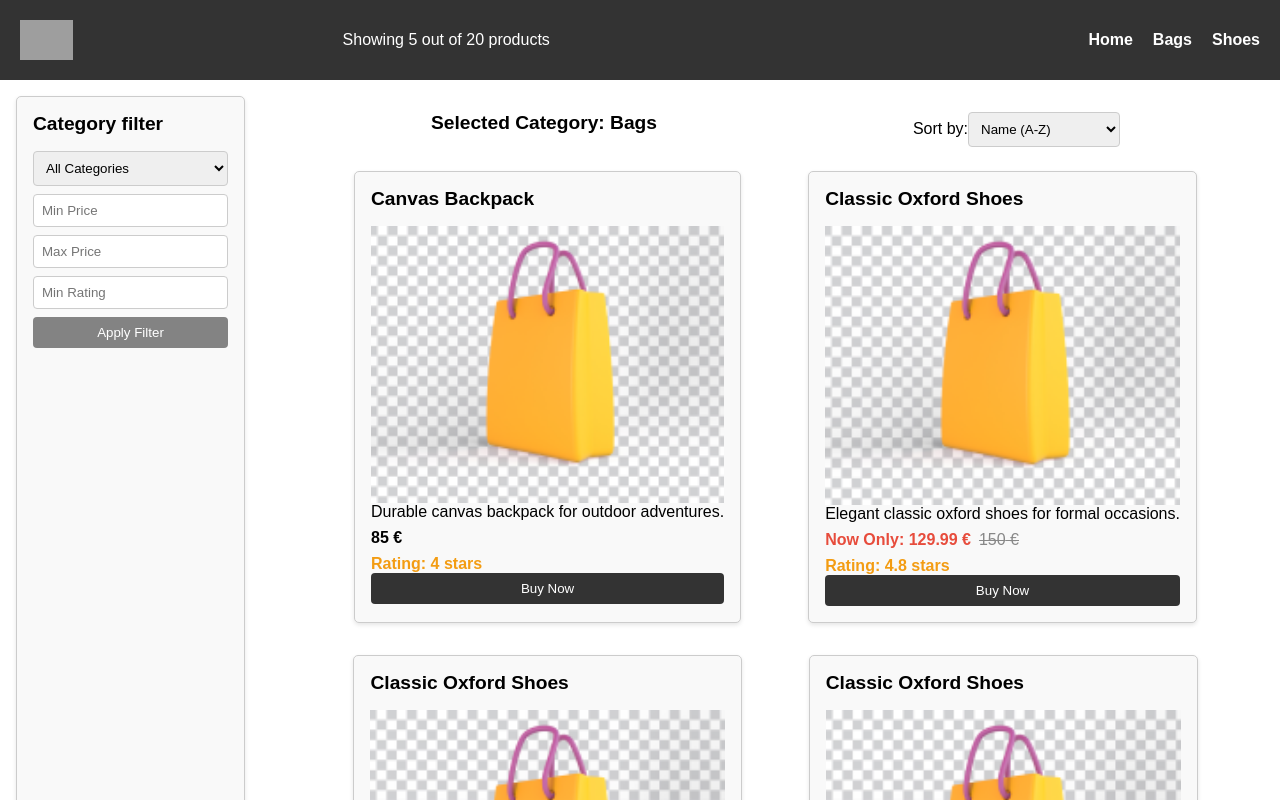
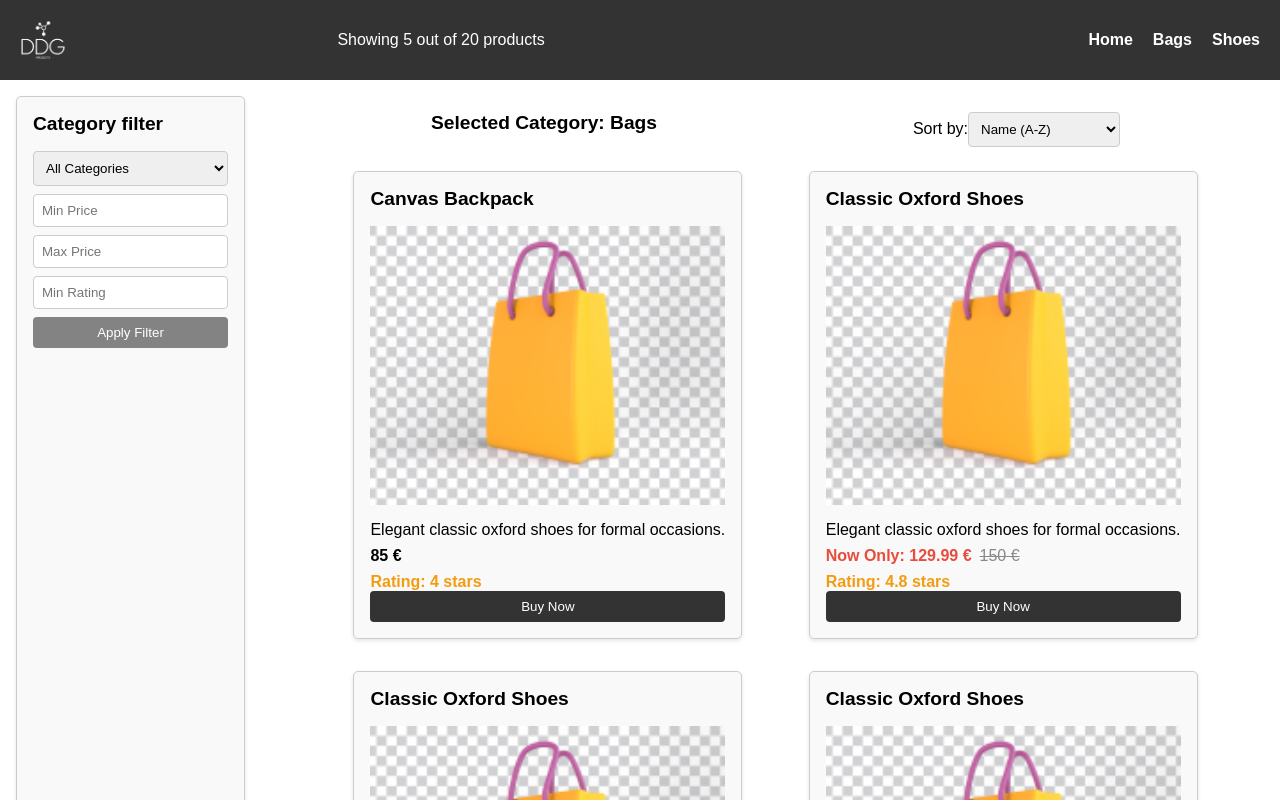
Before and after one commit to MitkoDG/c4-nexus, a React (Create React App) app: page / in a window 1280 px wide. Shown: the top 800 px of the page. Built offline with nearby package versions, Linux system fonts and the light colour scheme; grey boxes are pictures that could not be loaded.

Commit message:
more styling on the ProductTile

```diff
--- a/src/components/Header/Header.css
+++ b/src/components/Header/Header.css
@@ -84,5 +84,6 @@
   .hamburger.active,
   .modal-overlay.active {
     display: flex;
+    padding: 1rem;
   }
 }
--- a/src/components/ProductTile/ProductTile.css
+++ b/src/components/ProductTile/ProductTile.css
@@ -23,6 +23,7 @@
 .product-tile img {
   max-width: 100%;
   height: auto;
+  margin-bottom: 1rem;
 }
 
 .original-price {
@@ -37,11 +38,12 @@
 
 .rating {
   margin-top: 0.5rem;
-  color: #f39c12; /* Orange color for rating */
+  color: #f39c12;
   font-weight: bold;
 }
 
 .add-to-cart-button {
+  margin-top: auto;
   background-color: #333;
   color: white;
   border: none;
--- a/src/data/data.json
+++ b/src/data/data.json
@@ -2,7 +2,7 @@
   {
     "id": 1,
     "name": "Leather Tote Bag",
-    "short_description": "Classic leather tote bag for everyday use.",
+    "short_description": "Elegant classic oxford shoes for formal occasions.",
     "category": "Bags",
     "image": "./images/bag1.png",
     "price": 120.0,
@@ -12,7 +12,7 @@
   {
     "id": 2,
     "name": "Canvas Backpack",
-    "short_description": "Durable canvas backpack for outdoor adventures.",
+    "short_description": "Elegant classic oxford shoes for formal occasions.",
     "category": "Bags",
     "image": "./images/bag1.png",
     "price": 85.0,
```
Also changed, not shown: src/data/images/logo.png (renamed from public/images/logo.png).
